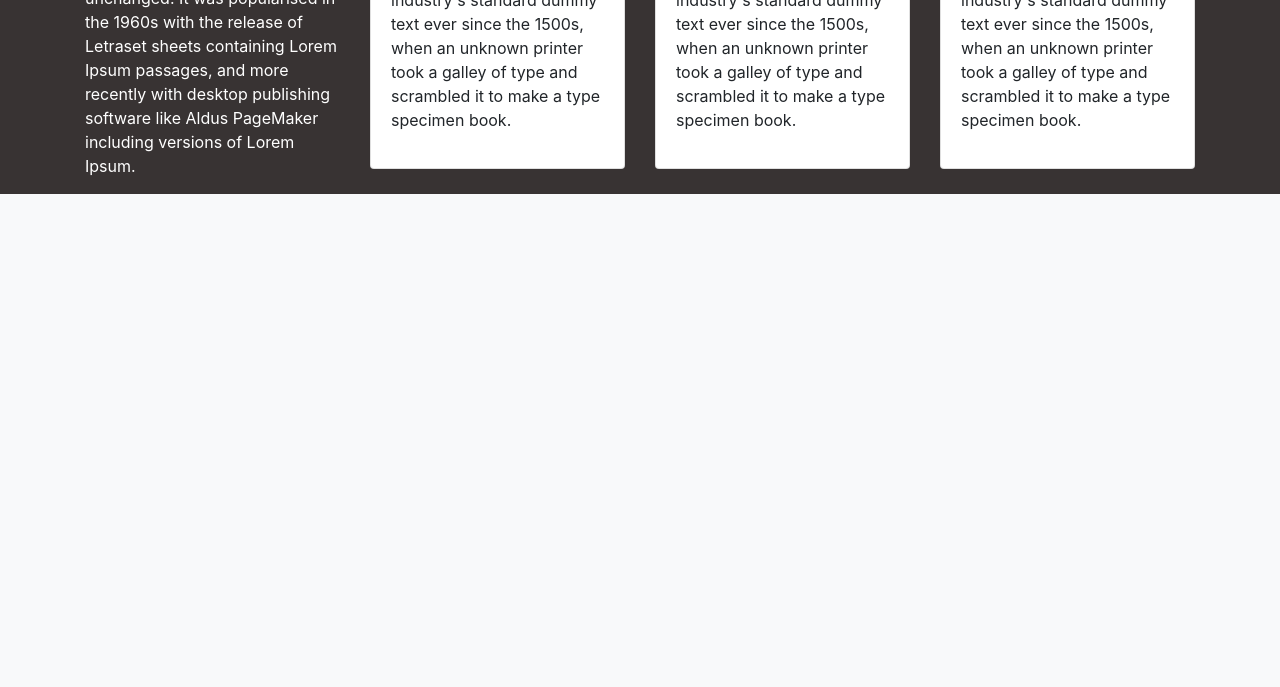
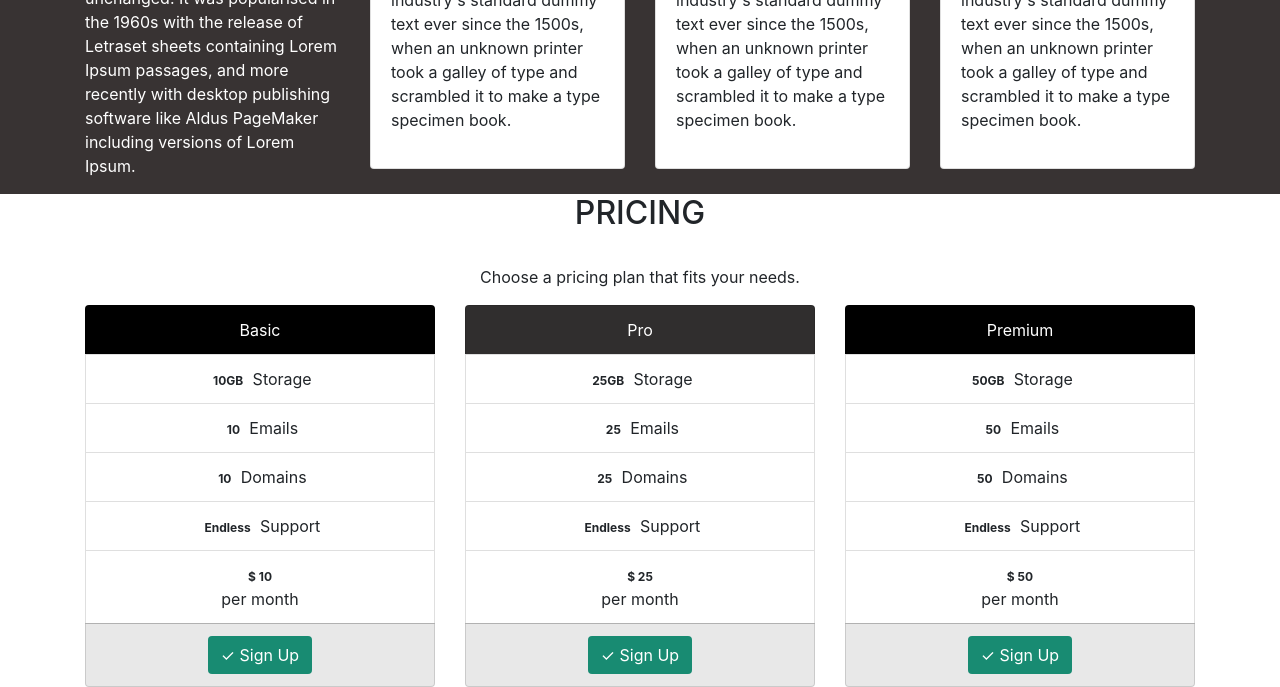
Before and after one commit to chingu-voyages/v8-toucans-team-08, a PHP site: page / in a window 1280 px wide. Shown: the part 1168-1855 px from the top of the page. Before the commit the page ends 1362 px from the top, so only its background shows below. Run offline with PHP 8.4, Linux system fonts and the light colour scheme; some libraries are stand-ins or nearby versions.

Commit message:
Section: Pricing

```diff
--- a/assets/css/page.css
+++ b/assets/css/page.css
@@ -8,3 +8,18 @@
 .our-work{
     color: white;
 }
+.planner{
+    color: white;
+    background-color: black;
+}
+.plan{
+    color: white;
+    background-color: rgb(48, 46, 46);
+}
+.btn{
+    color: white;
+    background-color: rgb(24, 139, 114);
+}
+.shade{
+    background-color: rgba(49, 46, 46, 0.11)
+}
--- a/index.html
+++ b/index.html
@@ -117,10 +117,117 @@
         </div>
         </div>
         <!-- Pricing -->
+        <div class="container text-center">
+            <h2> PRICING </h2><br>
+            <p>Choose a pricing plan that fits your needs.</p>
+            <div class="row">
+                <div class="col-md-4">
+
+                            <ul class="list-group">
+                                    <li class="list-group-item planner">
+                                        Basic
+                                    </li>
+                                    <li class="list-group-item">
+                                        <span class="badge">10GB</span>
+                                        Storage
+                                    </li>
+                                      <li class="list-group-item">
+                                        <span class="badge">10</span>
+                                        Emails
+                                    </li>
+                                      <li class="list-group-item">
+                                        <span class="badge">10</span>
+                                        Domains
+                                    </li>
+                                    <li class="list-group-item">
+                                            <span class="badge">Endless</span>
+                                            Support
+                                    </li>
+                                    <li class="list-group-item">
+                                        <span class="badge">$ 10</span><br>
+                                        <span class="">per month</span>
+                                    </li>
+                                    <li class="list-group-item shade">
+                                        <button class="btn">
+                                           &#10003; Sign Up
+                                        </button>
+                                    </li>
+                                </ul>
 
 
 
+                </div>
+                <div class="col-md-4">
+                        <ul class="list-group">
+                                <li class="list-group-item plan">
+                                    Pro
+                                </li>
+                                <li class="list-group-item">
+                                    <span class="badge">25GB</span>
+                                    Storage
+                                </li>
+                                  <li class="list-group-item">
+                                    <span class="badge">25</span>
+                                    Emails
+                                </li>
+                                  <li class="list-group-item">
+                                    <span class="badge">25</span>
+                                    Domains
+                                </li>
+                                <li class="list-group-item">
+                                        <span class="badge">Endless</span>
+                                        Support
+                                </li>
+                                <li class="list-group-item">
+                                    <span class="badge">$ 25</span><br>
+                                    <span class="">per month</span>
+                                </li>
+                                <li class="list-group-item shade">
+                                    <button class="btn">
+                                            &#10003; Sign Up
+                                    </button>
+                                </li>
+                            </ul>
 
+                </div>
+                <div class="col-md-4">
+                        <ul class="list-group">
+                                <li class="list-group-item planner">
+                                    Premium
+                                </li>
+                                <li class="list-group-item">
+                                    <span class="badge">50GB</span>
+                                    Storage
+                                </li>
+                                  <li class="list-group-item">
+                                    <span class="badge">50</span>
+                                    Emails
+                                </li>
+                                  <li class="list-group-item">
+                                    <span class="badge">50</span>
+                                    Domains
+                                </li>
+                                <li class="list-group-item">
+                                        <span class="badge">Endless</span>
+                                        Support
+                                </li>
+                                <li class="list-group-item">
+                                    <span class="badge">$ 50</span><br>
+                                    <span class="">per month</span>
+                                </li>
+                                <li class="list-group-item shade">
+                                    <button class="btn">
+                                            &#10003; Sign Up
+                                    </button>
+                                </li>
+                            </ul>
+
+                </div>
+
+            </div>
+
+
+        </div>
 
         <!-- Contact Us-->
 
```
